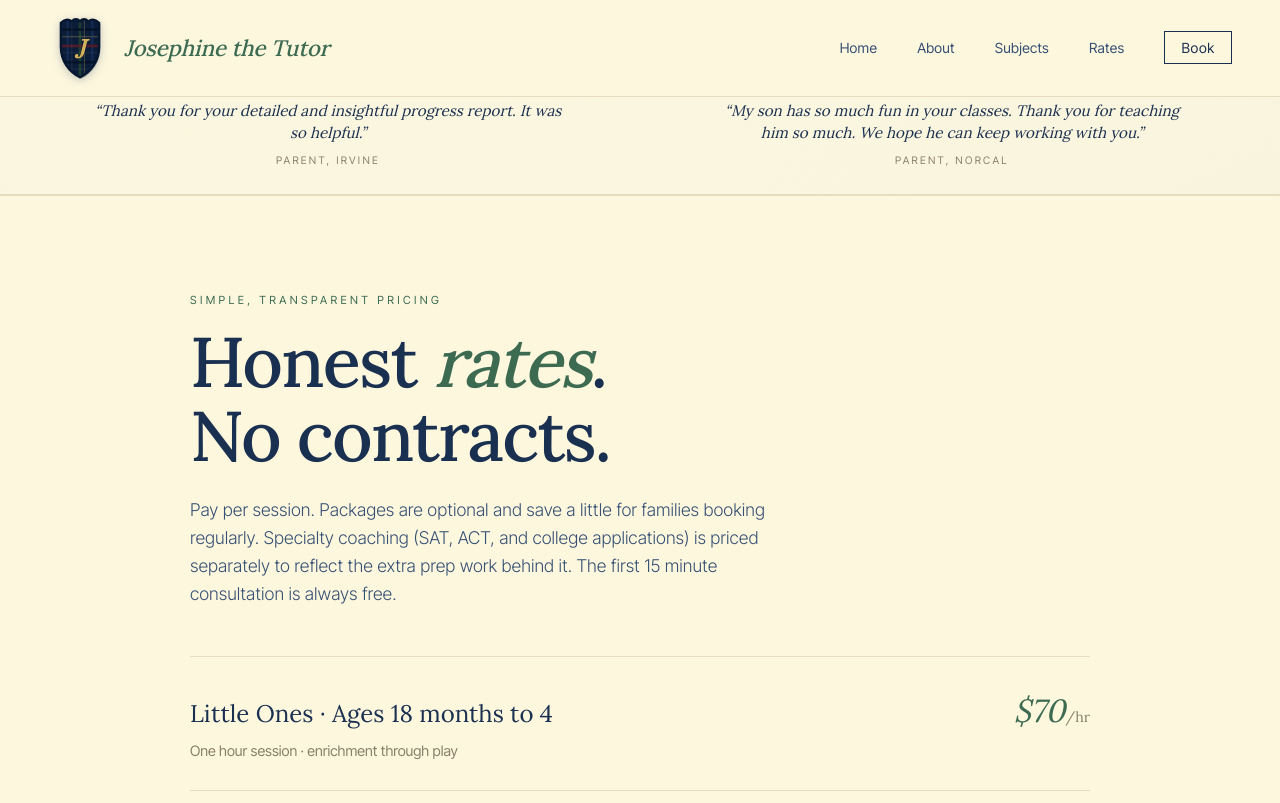
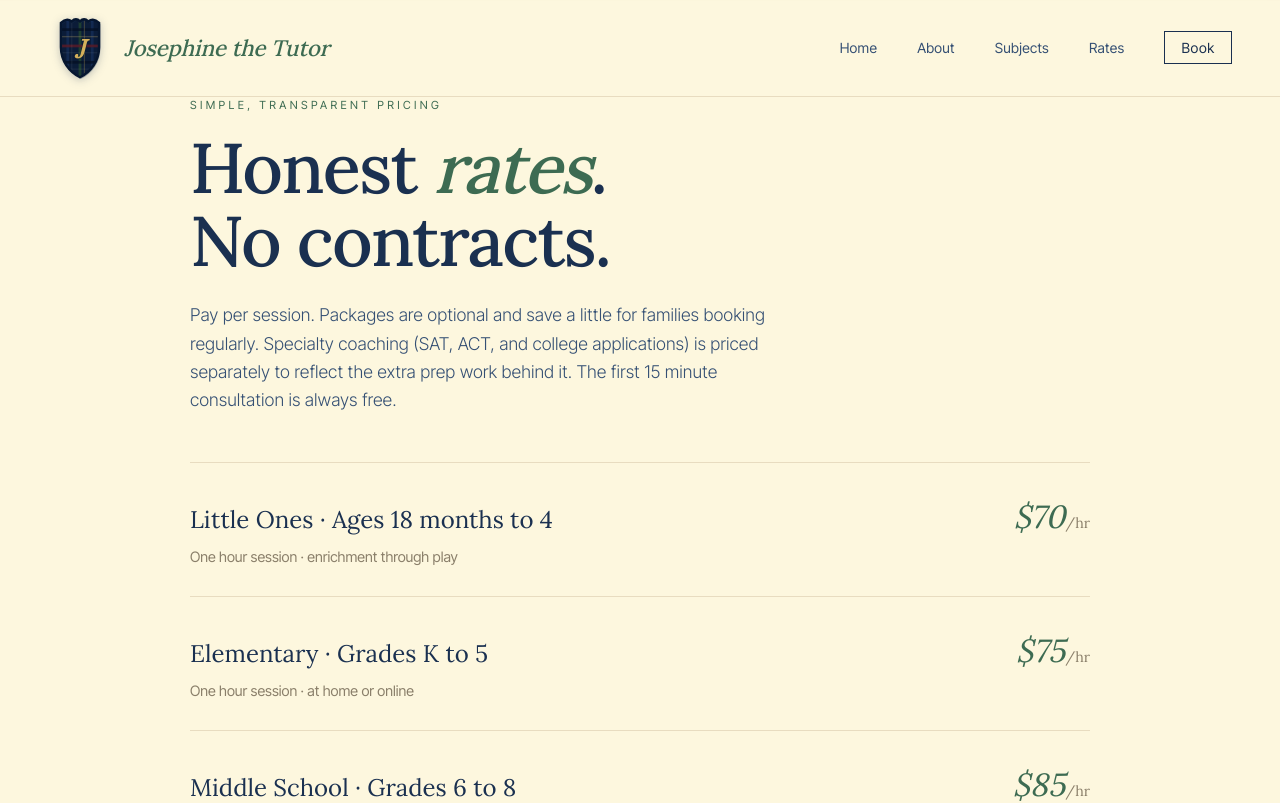
Before and after one commit to patrickparagas1/josephine-tutoring, a Next.js app: page /rates in a window 1280 px wide. Shown: the top 803 px of the page. Built offline with nearby package versions, Linux system fonts and the light colour scheme.

Commit message:
Update page.tsx

```diff
--- a/app/rates/page.tsx
+++ b/app/rates/page.tsx
@@ -14,10 +14,11 @@ export default function RatesPage() {
   return (
     <>
       <Nav />
-      <Testimonial ids={["progress", "fun"]} />
+      <Testimonial ids={["progress"]} />
       <main id="main-content">
         <Rates />
       </main>
+      <Testimonial ids={["fun"]} />
       <Footer />
     </>
   );
```
